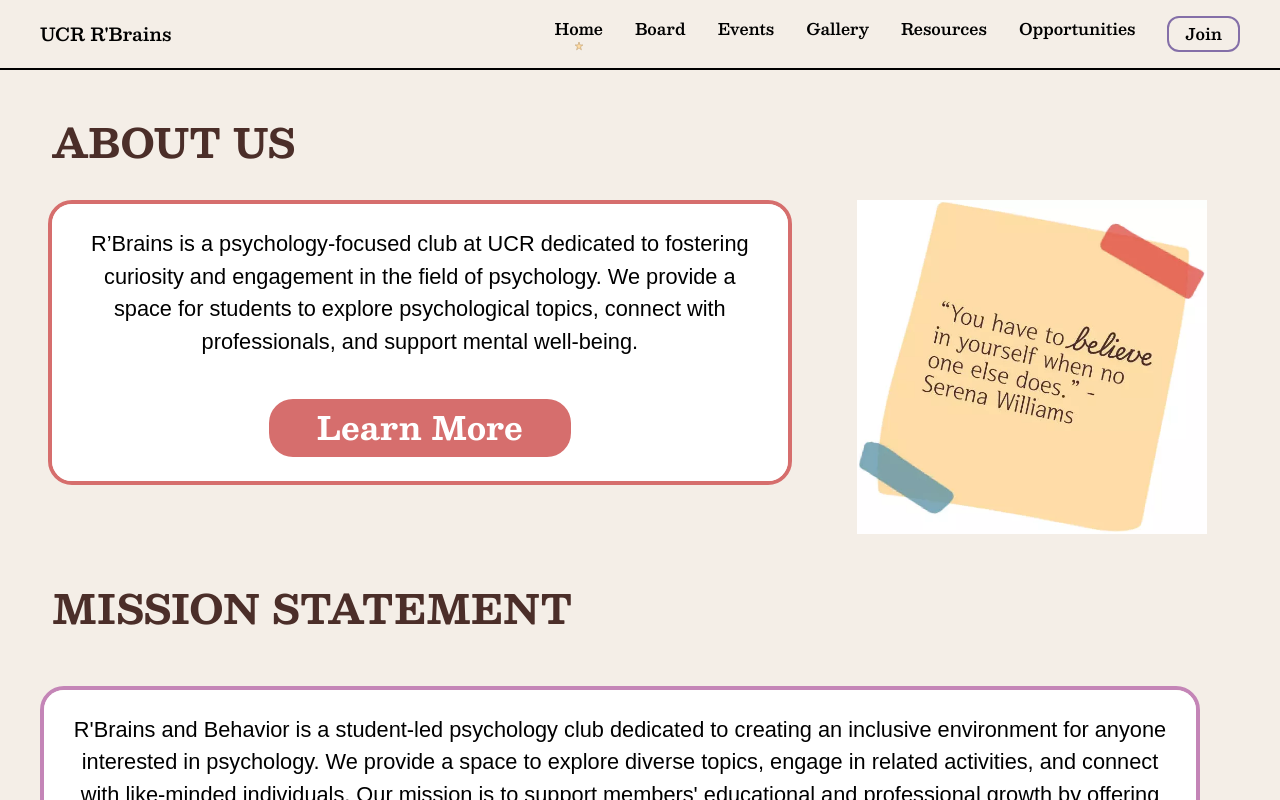
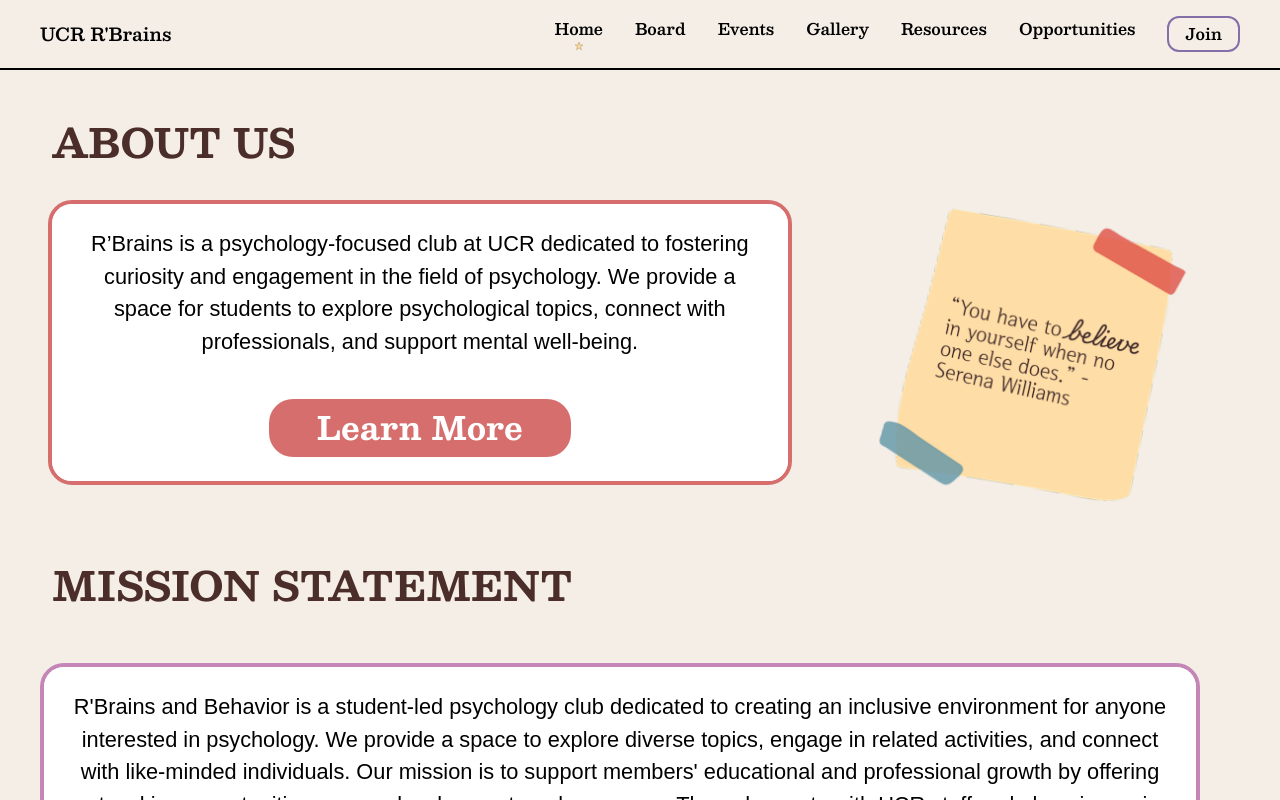
Before and after one commit to acm-ucr/rbrains-website, a Next.js app: page / in a window 1280 px wide. Shown: the top 800 px of the page. Built offline with nearby package versions, Linux system fonts and the light colour scheme; a web font is replaced by a local one.

Commit message:
Made the quote transparent on the Home page

```diff
--- a/src/components/about/homePage.tsx
+++ b/src/components/about/homePage.tsx
@@ -37,8 +37,8 @@ const HomePage = () => {
           <Image
             alt="“You have to believe in yourself when no one else does.” - Serena Williams"
             src="/quote.webp"
-            width={350}
-            height={100}
+            width={320}
+            height={180}
             className="object-contain"
           />
         </div>
```
Also changed, not shown: public/quote.webp.
